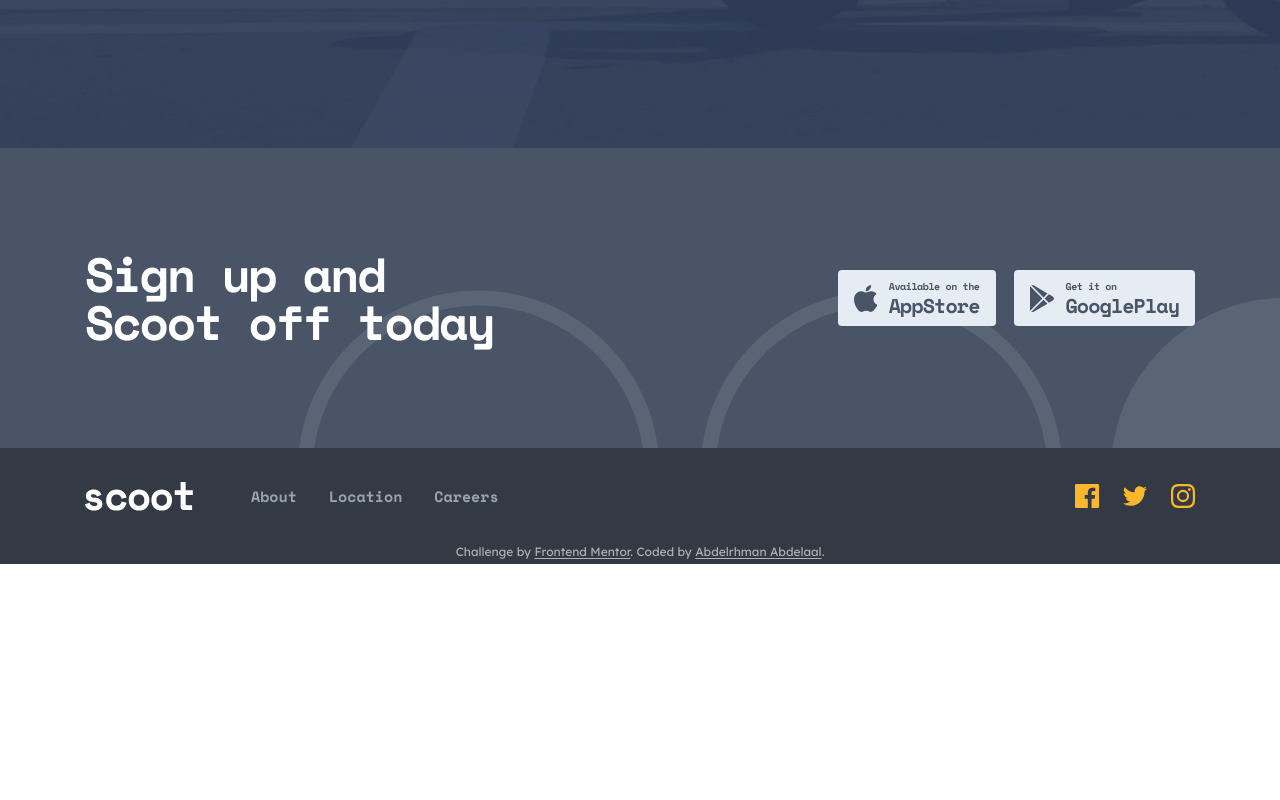
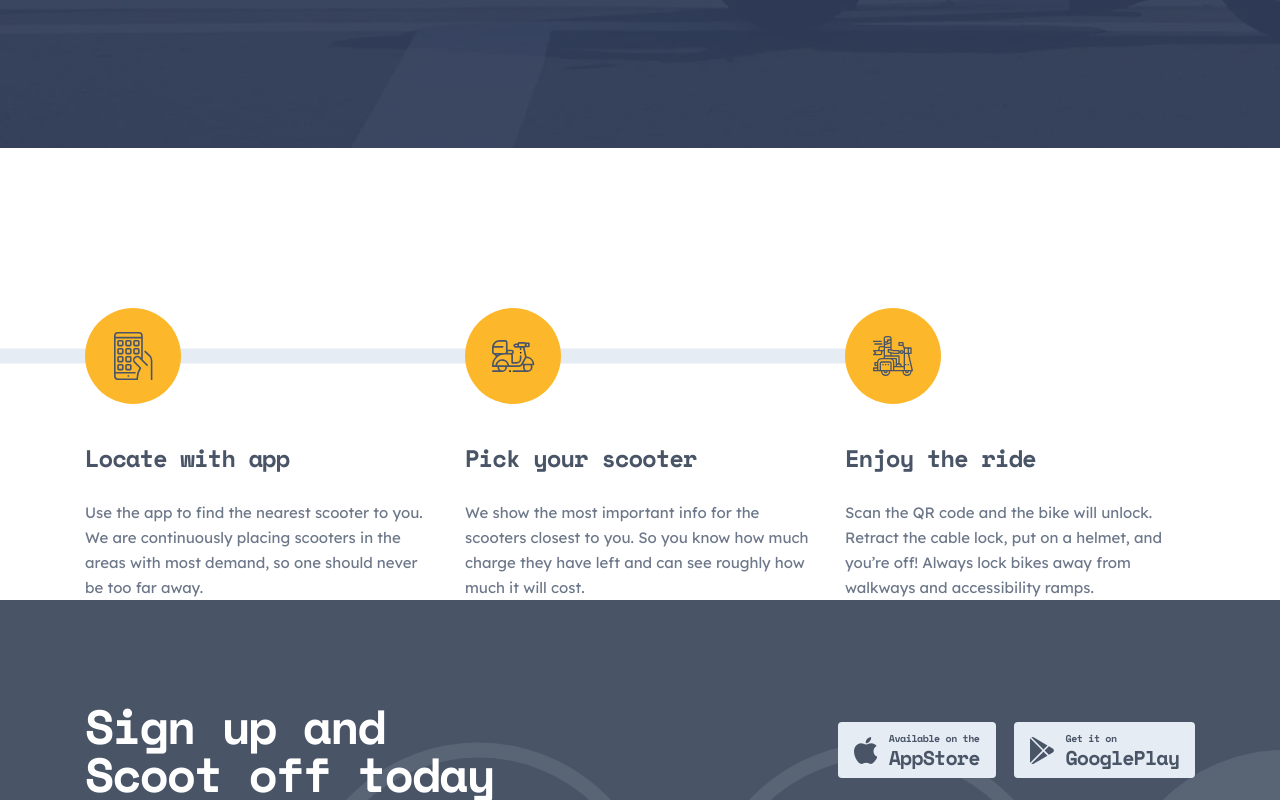
Before and after one commit to MrBlackvanta/scoot-multi-page-website, a Next.js app: page / in a window 1280 px wide. Shown: the part 598-1398 px from the top of the page. Before the commit the page ends 1162 px from the top, so only its background shows below. Built offline with nearby package versions, Linux system fonts and the light colour scheme.

Commit message:
feat: add HowItWorks component and integrate it into Home page

```diff
--- a/src/app/page.tsx
+++ b/src/app/page.tsx
@@ -1,10 +1,11 @@
 import { DownloadCta } from "@/components/layout";
-import { Hero } from "@/views/home";
+import { Hero, HowItWorks } from "@/views/home";
 
 export default function Home() {
   return (
     <main className="flex-1">
       <Hero />
+      <HowItWorks />
       <DownloadCta />
     </main>
   );
--- /dev/null
+++ b/src/views/home/how-it-works.tsx
@@ -0,0 +1,60 @@
+import { LocateIcon, RideIcon, ScooterIcon } from "@/components/icons";
+
+const steps = [
+  {
+    Icon: LocateIcon,
+    title: "Locate with app",
+    body: "Use the app to find the nearest scooter to you. We are continuously placing scooters in the areas with most demand, so one should never be too far away.",
+  },
+  {
+    Icon: ScooterIcon,
+    title: "Pick your scooter",
+    body: "We show the most important info for the scooters closest to you. So you know how much charge they have left and can see roughly how much it will cost.",
+  },
+  {
+    Icon: RideIcon,
+    title: "Enjoy the ride",
+    body: "Scan the QR code and the bike will unlock. Retract the cable lock, put on a helmet, and you’re off! Always lock bikes away from walkways and accessibility ramps.",
+  },
+];
+
+export default function HowItWorks() {
+  return (
+    <section className="relative isolate overflow-clip pt-30 lg:pt-40">
+      <div className="v-page">
+        <ol className="mx-auto flex max-w-xl flex-col gap-12 md:gap-10 lg:grid lg:max-w-none lg:grid-cols-3 lg:gap-7.5">
+          {steps.map(({ Icon, title, body }, index) => (
+            <li
+              key={title}
+              className="relative flex flex-col items-center gap-6 text-center md:flex-row md:items-start md:gap-20 md:text-left lg:flex-col lg:items-start lg:gap-10"
+            >
+              <Icon className="size-14 shrink-0 md:size-24" />
+              <div>
+                <h2 className="mb-6 font-display text-card-sm font-bold text-navy md:mb-7 md:text-card">
+                  {title}
+                </h2>
+                <p>{body}</p>
+              </div>
+              {index === steps.length - 1 && <ConnectorRail />}
+            </li>
+          ))}
+        </ol>
+      </div>
+    </section>
+  );
+}
+
+function ConnectorRail() {
+  return (
+    <>
+      <span
+        aria-hidden="true"
+        className="absolute top-12 left-12 -z-10 hidden h-screen w-3.75 -translate-x-1/2 -translate-y-full bg-light-grey md:block lg:hidden"
+      />
+      <span
+        aria-hidden="true"
+        className="absolute top-12 left-12 -z-10 hidden h-3.75 w-screen -translate-x-full -translate-y-1/2 bg-light-grey lg:block"
+      />
+    </>
+  );
+}
--- a/src/views/home/index.ts
+++ b/src/views/home/index.ts
@@ -1 +1,2 @@
 export { default as Hero } from "./hero";
+export { default as HowItWorks } from "./how-it-works";
```
